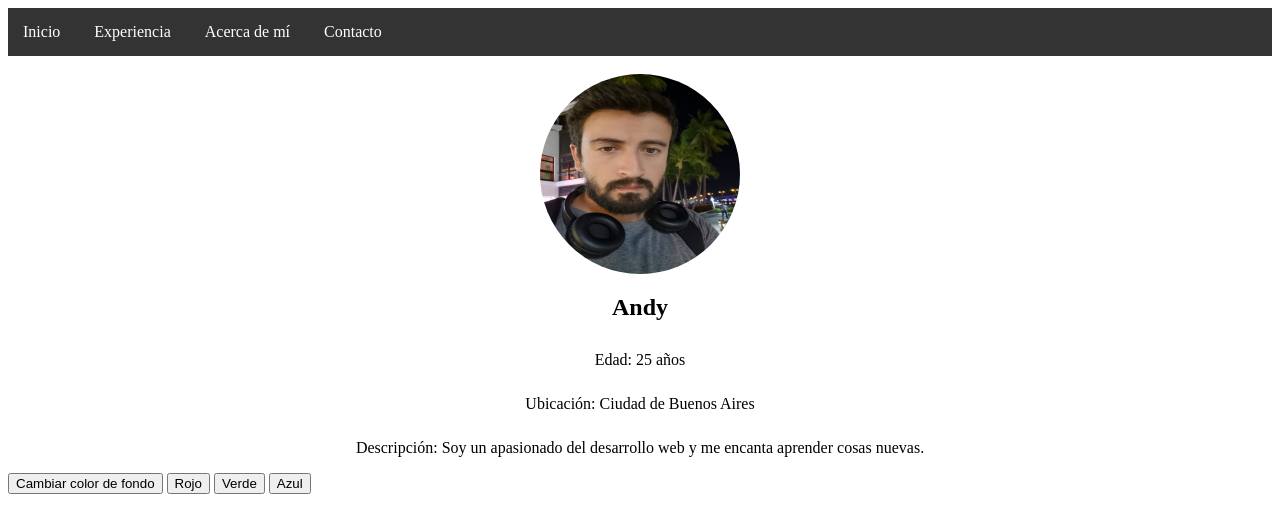
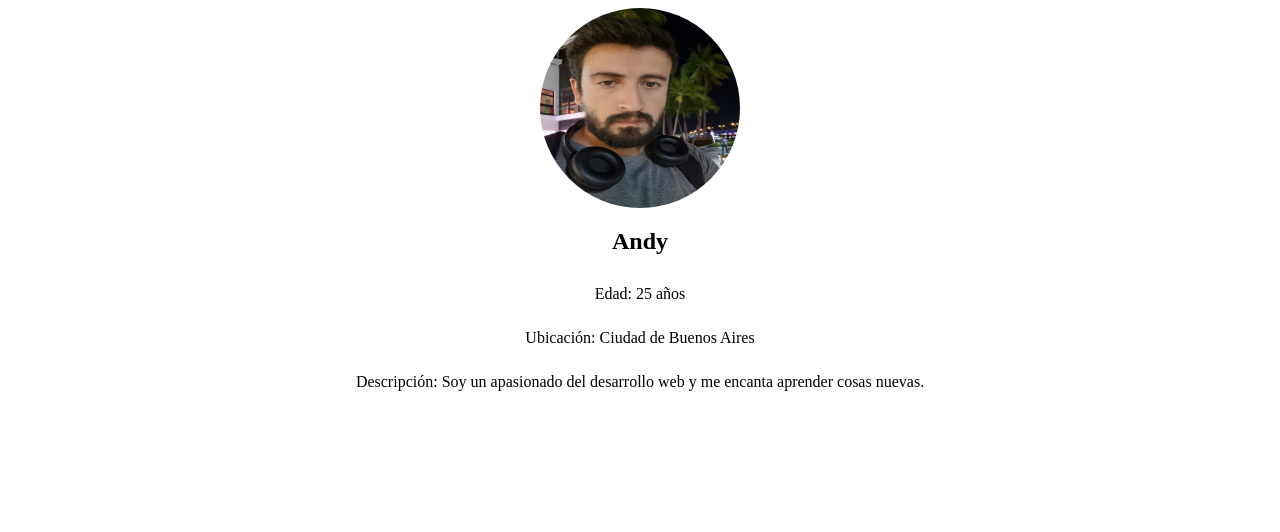
Before and after one commit to leonandres/about_me, a plain HTML site: page Index.html in a window 1280 px wide. Drawn offline with Linux system fonts and the light colour scheme.

Commit message:
commit master

```diff
--- a/Index.html
+++ b/Index.html
@@ -3,40 +3,10 @@
   <head>
     <title>Mi perfil</title>
     <link rel="stylesheet" href="styles.css">
-
-    <script>
-      // Aquí es donde escribirás tu función JavaScript
-      function cambiarColorFondo(color) {
-      document.body.style.backgroundColor = color;
-    }
-    </script>
-
-    <script>
-      function changeBackground() {
-        var body = document.querySelector('body');
-        if (body.style.backgroundColor === 'white') {
-          body.style.backgroundColor = 'black';
-        } else {
-          body.style.backgroundColor = 'white';
-        }
-      }
-    </script>
-
   </head>
   <body>
-    <header>
-      <nav>
-        <ul>
-          <li> <a href="#inicio">Inicio</a> </li>
-          <li> <a href="#experiencia">Experiencia</a> </li>
-          <li> <a href="#acerca-de-mi">Acerca de mí</a> </li>
-          <li> <a href="#contacto">Contacto</a> </li>
-        </ul>
-      </nav>
-    </header>
-
     <div class="container">
-          <div class="profile"> <br>
+      <div class="profile">
         <img src="profile-pic.jpg" alt="Foto de perfil">
         <h2>Andy</h2>
         <p>Edad: 25 años</p>
@@ -44,11 +14,5 @@
         <p>Descripción: Soy un apasionado del desarrollo web y me encanta aprender cosas nuevas.</p>
       </div>
     </div>
-
-        <button onclick="changeBackground()">Cambiar color de fondo</button>
-        <button onclick="cambiarColorFondo('red')">Rojo</button>
-        <button onclick="cambiarColorFondo('green')">Verde</button>
-        <button onclick="cambiarColorFondo('blue')">Azul</button>
-
   </body>
 </html>
```
Lines whose indentation alone changed are shown as unchanged.
